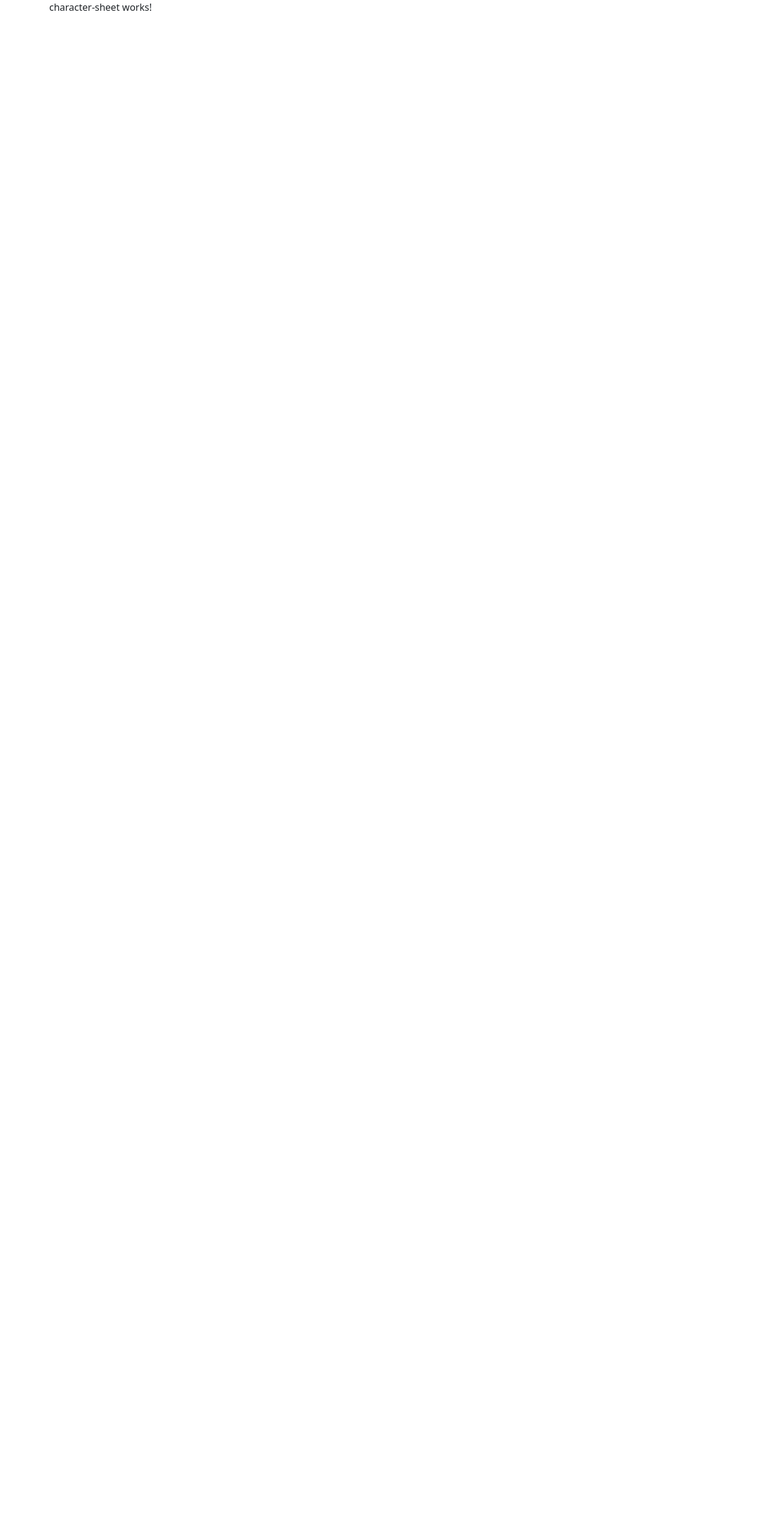
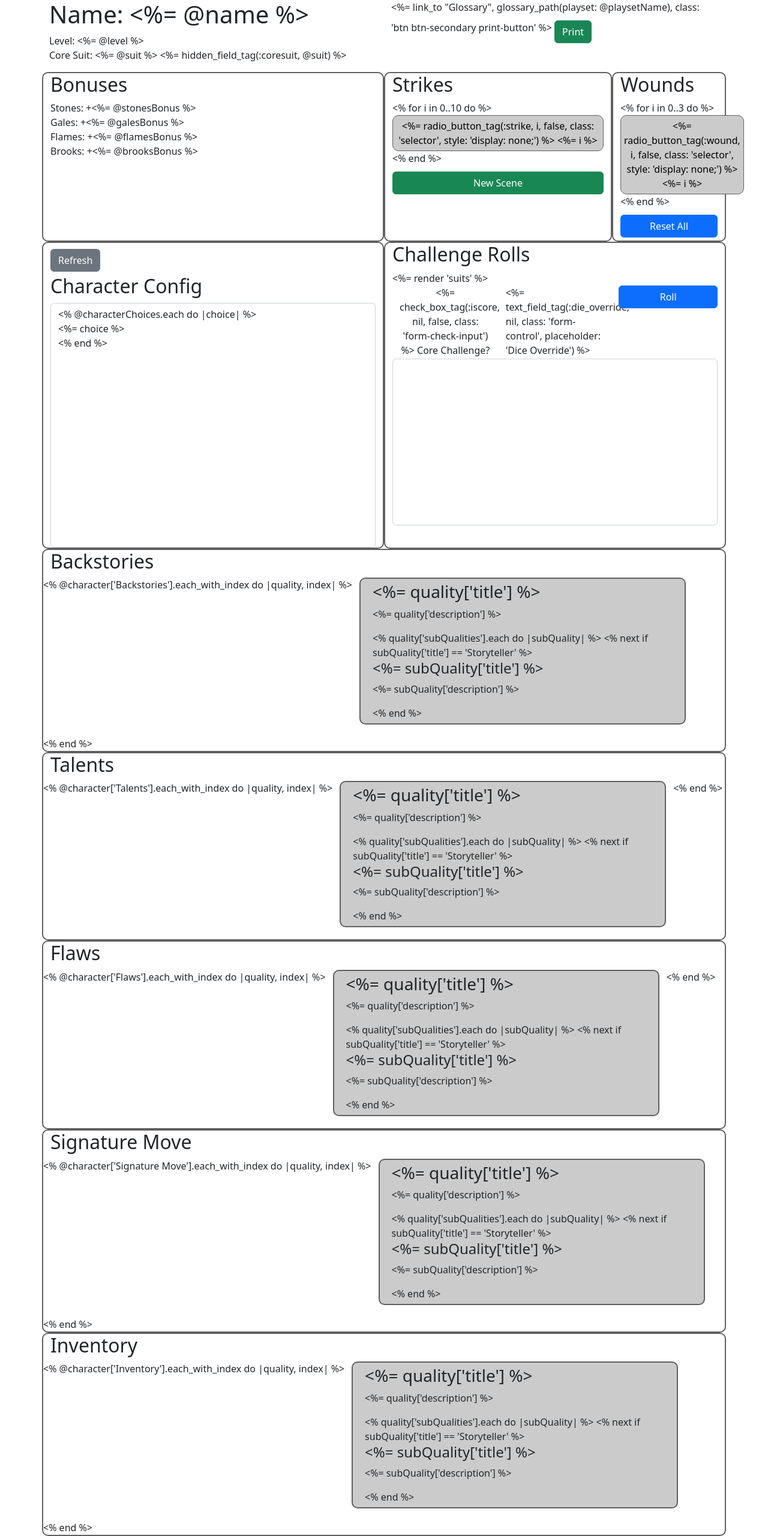
Before and after one commit to joedono/Weave-Site, an Angular app: page /character-sheet in a window 1280 px wide. Shown: the whole page at 60% size. Before the commit the page ends 800 px from the top, so only its background shows below. Built offline with nearby package versions, Linux system fonts and the light colour scheme.

Commit message:
Copied archived templates for character sheets

```diff
--- a/src/app/components/character-sheet-print/character-sheet-print.component.html
+++ b/src/app/components/character-sheet-print/character-sheet-print.component.html
@@ -1 +1,94 @@
-<p>character-sheet-print works!</p>
+Name: <%= @name %>
+Level: <%= @level %>
+Core Suit: <%= @suit %>
+
+Bonuses
+Stones: +<%= @stonesBonus %>
+Gales: +<%= @galesBonus %>
+Flames: +<%= @flamesBonus %>
+Brooks: +<%= @brooksBonus %>
+
+Strikes: [_] [_] [_] [_] [_] [_] [_] [_] [_] [_]
+Wounds: [_] [_] [_]
+
+Character Config
+<% @characterChoices.each do |choice| %>
+<%= choice %>
+<% end %>
+
+------------------------------
+# Backstories
+------------------------------
+<% @character['Backstories'].each do |backstory| %>
+
+## <%= backstory['title'] %>
+<%= backstory['description'] %>
+
+<% backstory['subQualities'].each do |subQuality| %>
+<% next if subQuality['title'] == 'Storyteller' %>
+### <%= subQuality['title'] %>
+<%= subQuality['description'] %>
+
+<% end %>
+------------------------------
+<% end %>
+# Talents
+------------------------------
+<% @character['Talents'].each do |talent| %>
+
+## <%= talent['title'] %>
+<%= talent['description'] %>
+
+<% talent['subQualities'].each do |subQuality| %>
+<% next if subQuality['title'] == 'Storyteller' %>
+### <%= subQuality['title'] %>
+<%= subQuality['description'] %>
+
+<% end %>
+------------------------------
+<% end %>
+# Flaws
+------------------------------
+<% @character['Flaws'].each do |flaw| %>
+
+## <%= flaw['title'] %>
+<%= flaw['description'] %>
+
+<% flaw['subQualities'].each do |subQuality| %>
+<% next if subQuality['title'] == 'Storyteller' %>
+### <%= subQuality['title'] %>
+<%= subQuality['description'] %>
+
+<% end %>
+------------------------------
+<% end %>
+# Signature Move
+------------------------------
+<% @character['Signature Move'].each do |sigmove| %>
+
+## <%= sigmove['title'] %>
+<%= sigmove['description'] %>
+
+<% sigmove['subQualities'].each do |subQuality| %>
+<% next if subQuality['title'] == 'Storyteller' %>
+### <%= subQuality['title'] %>
+<%= subQuality['description'] %>
+
+<% end %>
+------------------------------
+<% end %>
+# Inventory
+------------------------------
+<% @character['Inventory'].each do |item| %>
+
+## <%= item['title'] %>
+<%= item['description'] %>
+
+<% item['subQualities'].each do |subQuality| %>
+<% next if subQuality['title'] == 'Storyteller' %>
+### <%= subQuality['title'] %>
+<%= subQuality['description'] %>
+
+<% end %>
+------------------------------
+<% end %>
--- a/src/app/components/character-sheet/character-sheet.component.html
+++ b/src/app/components/character-sheet/character-sheet.component.html
@@ -1 +1,157 @@
-<p>character-sheet works!</p>
+<div class="row">
+  <div class="col">
+    <h1>Name: <%= @name %></h1>
+    <p>
+      Level: <%= @level %><br>
+      Core Suit: <%= @suit %>
+      <%= hidden_field_tag(:coresuit, @suit) %>
+    </p>
+  </div>
+  <div class="col text-right">
+    <%= link_to "Glossary", glossary_path(playset: @playsetName), class: 'btn btn-secondary print-button' %>
+    <a href="/print_character.txt" class="btn btn-success print-button">Print</a>
+  </div>
+</div>
+<div class="row">
+  <div class="col-sm-6 character-sheet-section">
+    <h2>Bonuses</h2>
+    <p>
+      Stones: +<%= @stonesBonus %><br>
+      Gales: +<%= @galesBonus %><br>
+      Flames: +<%= @flamesBonus %><br>
+      Brooks: +<%= @brooksBonus %><br>
+    </p>
+  </div>
+  <div class="col-sm-4 selector-group character-sheet-section">
+    <h2>Strikes</h2>
+    <% for i in 0..10 do %>
+      <label class="selector-container-small <%= i == 0 ? 'selected' : '' %>">
+        <%= radio_button_tag(:strike, i, false, class: 'selector', style: 'display: none;') %>
+        <%= i %>
+      </label>
+    <% end %>
+    <button type="button" class="btn btn-success" onclick="newScene()" style="margin-top: 10px;">New Scene</button>
+  </div>
+  <div class="col-sm-2 selector-group character-sheet-section">
+    <h2>Wounds</h2>
+    <% for i in 0..3 do %>
+      <label class="selector-container-small <%= i == 0 ? 'selected' : '' %>">
+        <%= radio_button_tag(:wound, i, false, class: 'selector', style: 'display: none;') %>
+        <%= i %>
+      </label>
+    <% end %>
+    <button type="button" class="btn btn-primary" onclick="resetStrikesAndWounds()" style="margin-top: 10px;">Reset All</button>
+  </div>
+</div>
+<div class="row">
+  <div class="col-sm-6 character-sheet-section">
+    <button type="button" class="btn btn-secondary float-right print-button" onclick="refreshCharacterConfig()">Refresh</button>
+    <h2>Character Config</h2>
+<textarea id="characterConfig" class="form-control" rows="<%= @characterChoices.count + 1 %>" style="min-height: 408px; resize: none;">
+<% @characterChoices.each do |choice| %>
+<%= choice %>
+<% end %>
+</textarea>
+  </div>
+  <div class="col-sm-6 character-sheet-section">
+    <h2>Challenge Rolls</h2>
+    <%= render 'suits' %>
+    <div class="row">
+      <div class="col-sm-4 form-check text-center">
+        <%= check_box_tag(:iscore, nil, false, class: 'form-check-input') %>
+        <label class="form-check-label" for="iscore">Core Challenge?</label>
+      </div>
+      <div class="col-sm-4">
+        <%= text_field_tag(:die_override, nil, class: 'form-control', placeholder: 'Dice Override') %>
+      </div>
+      <div class="col-sm-4">
+        <button type="button" class="btn btn-primary" onclick="rollDice(<%= @stonesBonus %>, <%= @galesBonus %>, <%= @flamesBonus %>, <%= @brooksBonus %>)">Roll</button>
+      </div>
+    </div>
+    <div class="row">
+      <div class="col">
+        <textarea id="rollresult" class="form-control" rows="8" style="min-height: 278px; resize: none;"></textarea>
+      </div>
+    </div>
+  </div>
+</div>
+<div class="row character-sheet-section">
+  <div class="col-12"><h2>Backstories</h2></div>
+  <% @character['Backstories'].each_with_index do |quality, index| %>
+    <div class="col-sm-6">
+      <label class="selector-container-quality">
+        <h3><%= quality['title'] %></h3>
+        <p><%= quality['description'] %></p>
+        <% quality['subQualities'].each do |subQuality| %>
+          <% next if subQuality['title'] == 'Storyteller' %>
+          <h4><%= subQuality['title'] %></h4>
+          <p><%= subQuality['description'] %></p>
+        <% end %>
+      </label>
+    </div>
+  <% end %>
+</div>
+<div class="row character-sheet-section">
+  <div class="col-12"><h2>Talents</h2></div>
+  <% @character['Talents'].each_with_index do |quality, index| %>
+    <div class="col-sm-6">
+      <label class="selector-container-quality">
+        <h3><%= quality['title'] %></h3>
+        <p><%= quality['description'] %></p>
+        <% quality['subQualities'].each do |subQuality| %>
+          <% next if subQuality['title'] == 'Storyteller' %>
+          <h4><%= subQuality['title'] %></h4>
+          <p><%= subQuality['description'] %></p>
+        <% end %>
+      </label>
+    </div>
+  <% end %>
+</div>
+<div class="row character-sheet-section">
+  <div class="col-12"><h2>Flaws</h2></div>
+  <% @character['Flaws'].each_with_index do |quality, index| %>
+    <div class="col-sm-6">
+      <label class="selector-container-quality">
+        <h3><%= quality['title'] %></h3>
+        <p><%= quality['description'] %></p>
+        <% quality['subQualities'].each do |subQuality| %>
+          <% next if subQuality['title'] == 'Storyteller' %>
+          <h4><%= subQuality['title'] %></h4>
+          <p><%= subQuality['description'] %></p>
+        <% end %>
+      </label>
+    </div>
+  <% end %>
+</div>
+<div class="row character-sheet-section">
+  <div class="col-12"><h2>Signature Move</h2></div>
+  <% @character['Signature Move'].each_with_index do |quality, index| %>
+    <div class="col-sm-6">
+      <label class="selector-container-quality">
+        <h3><%= quality['title'] %></h3>
+        <p><%= quality['description'] %></p>
+        <% quality['subQualities'].each do |subQuality| %>
+          <% next if subQuality['title'] == 'Storyteller' %>
+          <h4><%= subQuality['title'] %></h4>
+          <p><%= subQuality['description'] %></p>
+        <% end %>
+      </label>
+    </div>
+  <% end %>
+</div>
+<div class="row character-sheet-section">
+  <div class="col-12"><h2>Inventory</h2></div>
+  <% @character['Inventory'].each_with_index do |quality, index| %>
+    <div class="col-sm-6">
+      <label class="selector-container-quality">
+        <h3><%= quality['title'] %></h3>
+        <p><%= quality['description'] %></p>
+        <% quality['subQualities'].each do |subQuality| %>
+          <% next if subQuality['title'] == 'Storyteller' %>
+          <h4><%= subQuality['title'] %></h4>
+          <p><%= subQuality['description'] %></p>
+        <% end %>
+      </label>
+    </div>
+  <% end %>
+</div>
```
